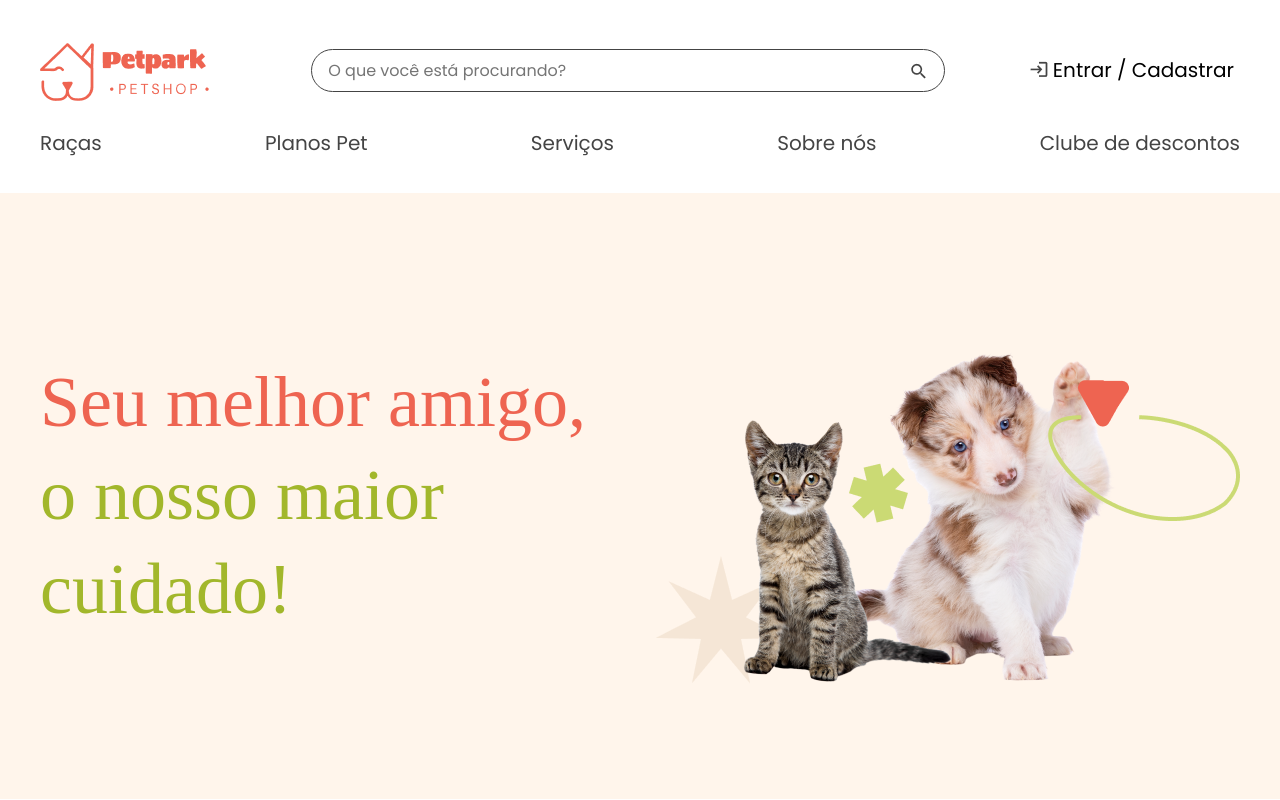
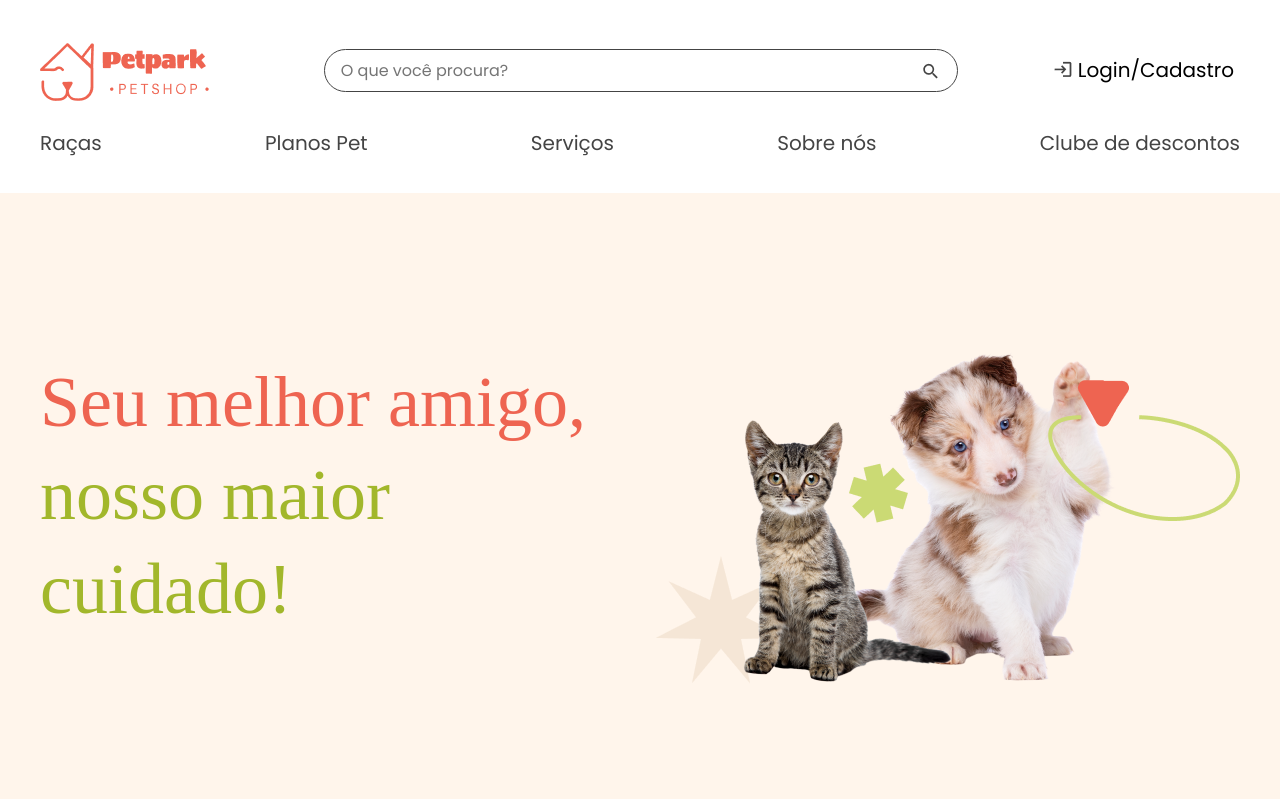
Before and after one commit to Vinicius-GabrieI/Petpark, a plain HTML site: page index.html in a window 1280 px wide. Shown: the top 800 px of the page. Drawn offline with nearby package versions, Linux system fonts and the light colour scheme; a web font is replaced by a local one.

Commit message:
Update index.html

```diff
--- a/index.html
+++ b/index.html
@@ -21,16 +21,13 @@
   <header class="header">
     <div class="header__container container">
       <img src="./assets/logo.png" alt="Logotipo do Petpark" />
-      <label class="search__label" for="search-field">
-        <input class="search__input" type="text" name="search-field" placeholder="O que você está procurando?" />
-        <div class="search__icon">
-          <div></div>
-        </div>
+      <label for="search-field">
+        <input class="search__input" type="text" name="search-field" placeholder="O que você procura?" />
       </label>
 
       <button class="login__button">
         <img class="login__icon" src="./assets/icones/login.png" alt="Ícone de login" />
-        Entrar / Cadastrar
+        Login/Cadastro
       </button>
     </div>
 
@@ -50,7 +47,7 @@
       <div class="hero__container container">
         <h1 class="hero__title">
           Seu melhor amigo,
-          <span>o nosso maior cuidado!</span>
+          <span>nosso maior cuidado!</span>
         </h1>
         <img src="./assets/imagens/banner.png" alt="Dois pets, um gato listrado cinza e um cachorro husky" />
       </div>
@@ -92,7 +89,8 @@
           </div>
 
           <div class="plans__card">
-            <img class="plans__card-image" src="./assets/imagens/pata-de-ouro.png" alt="Cachorro com anel roxo na boca" />
+            <img class="plans__card-image" src="./assets/imagens/pata-de-ouro.png"
+              alt="Cachorro com anel roxo na boca" />
             <h3 class="plans__card-title">Pata de Ouro</h3>
             <p class="plans__card-description">
               Seu amigo merece o mundo! 3x banho/tosa/unhas, 1 consulta veterinária, retirada em casa e adestramento!
```
